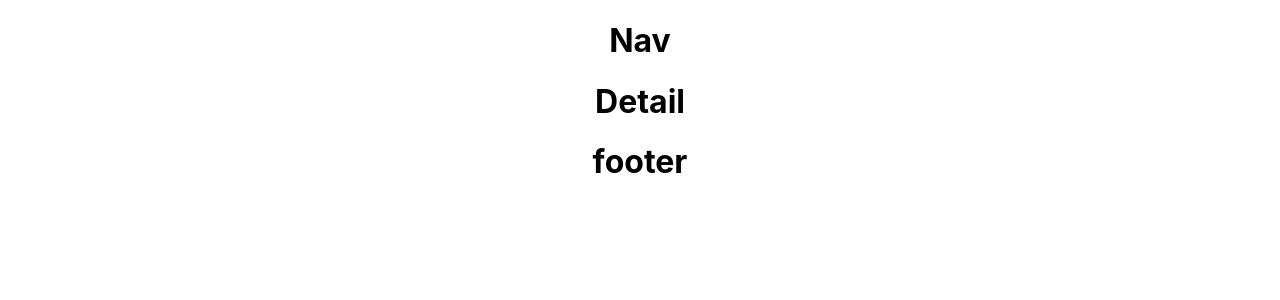
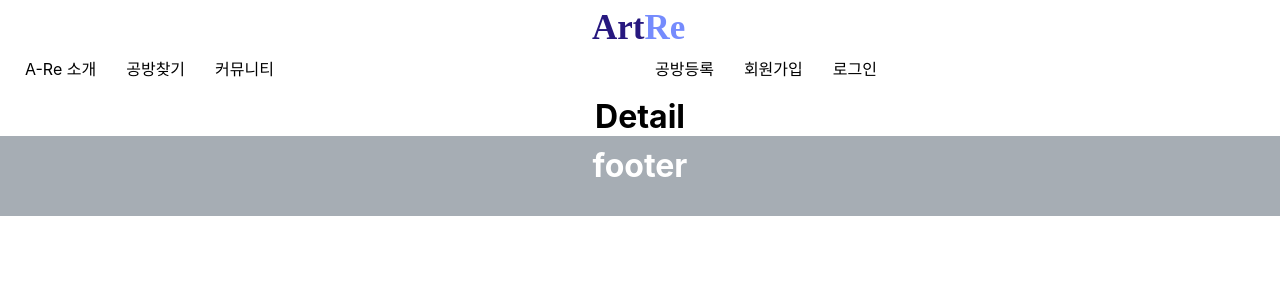
Before and after one commit to Team-NanaScript/Art_Recycle, a React (Create React App) app in the folder react-are/: page /detail in a window 1280 px wide. Shown: the top 300 px of the page. Built offline with nearby package versions, Linux system fonts and the light colour scheme.

Commit message:
header footer

```diff
--- a/react-are/src/App.css
+++ b/react-are/src/App.css
@@ -1,3 +1,9 @@
+*{
+  box-sizing: border-box;
+  margin:0;
+  padding:0;
+}
+
 .App {
   text-align: center;
 }
@@ -14,14 +20,9 @@
 }
 
 .App-header {
-  background-color: #282c34;
-  min-height: 100vh;
-  display: flex;
-  flex-direction: column;
-  align-items: center;
-  justify-content: center;
-  font-size: calc(10px + 2vmin);
-  color: white;
+  background-color: white;
+  min-height: 8vh;
+  width: 100vw;
 }
 
 .App-link {
@@ -36,3 +37,19 @@
     transform: rotate(360deg);
   }
 }
+
+a {
+  text-decoration: none;
+  color:inherit;
+}
+
+li {
+  list-style: none;
+}
+
+footer {
+  padding: 10px;
+  height: 10vh;
+  background-color: #a6adb4;
+  color: white;
+}
--- a/react-are/src/comps/Footer.jsx
+++ b/react-are/src/comps/Footer.jsx
@@ -2,9 +2,9 @@ import React from "react";
 
 function Footer() {
   return (
-    <div>
+    <footer>
       <h1>footer</h1>
-    </div>
+    </footer>
   );
 }
 
--- a/react-are/src/comps/MainNav.jsx
+++ b/react-are/src/comps/MainNav.jsx
@@ -1,10 +1,31 @@
 import React from "react";
+import {NavLink} from "react-router-dom";
+import "../css/mainNav.css"
 
 function MainNav() {
   return (
-    <div>
-      <h1>Nav</h1>
-    </div>
+    <header className="App-header">
+      <div id="logo">
+        <svg width="97" height="35">
+          <text transform="translate(0 29)" fill="#27187f" fontSize="35" fontFamily="Ubuntu-Bold, Ubuntu" fontWeight="700">
+            <tspan x="0" y="0">Art</tspan>
+            <tspan y="0" fill="#758bfd">Re</tspan>
+          </text>
+        </svg>
+        <nav className="menu_wrap">
+          <ul className="main_menu center">
+            <li><NavLink to="/">A-Re 소개</NavLink></li>
+            <li><NavLink to="/">공방찾기</NavLink></li>
+            <li><NavLink to="/">커뮤니티</NavLink></li>
+          </ul>
+          <ul className="main_menu right">
+            <li><NavLink to="/">공방등록</NavLink></li>
+            <li><NavLink to="/">회원가입</NavLink></li>
+            <li><NavLink to="/">로그인</NavLink></li>
+          </ul>
+        </nav>
+      </div>
+    </header>
   );
 }
 
--- /dev/null
+++ b/react-are/src/css/mainNav.css
@@ -0,0 +1,30 @@
+header.App-header {
+	flex-wrap: nowrap;
+}
+
+header.App-header,
+header.App-header nav.menu_wrap,
+header.App-header nav.menu_wrap ul {
+	display: flex;
+	flex-direction: row;
+}
+
+header.App-header div#logo {
+	padding: 10px;
+	margin:0 auto;
+	/* display: flex; */
+	/* flex-direction: row; */
+}
+
+header.App-header div#logo {
+	flex: 1;
+}
+header.App-header nav.menu_wrap ul.center,
+header.App-header nav.menu_wrap ul.right {
+	flex: 2;
+}
+
+header.App-header nav.menu_wrap ul li {
+	padding: 5px;
+	margin: 2px 10px;
+}
```
